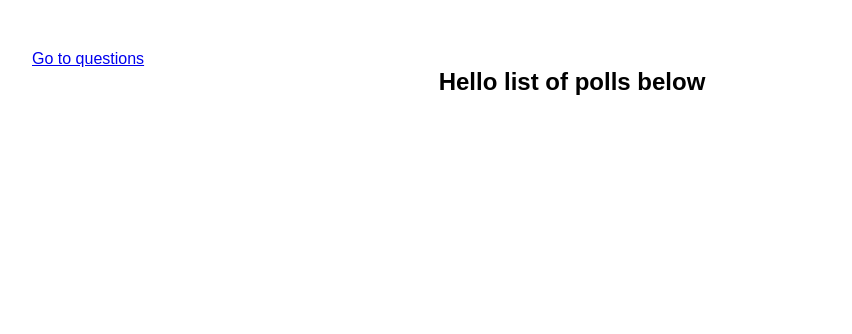
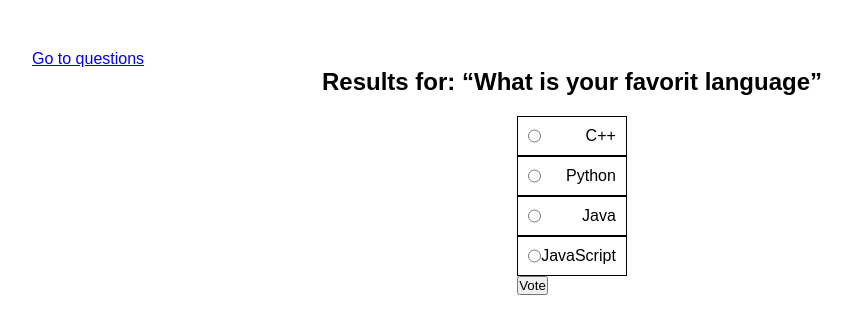
Before and after one commit to gmdmgithub/django_landing_page, a Django app: page /en/polls/results/1 in a window 1280 px wide. Shown: the top 334 px of the page, without its empty margins (68-920 px from the left). Run offline with Django 3.2, Linux system fonts and the light colour scheme; data comes from the database, SQL or seed files in the repository.

Commit message:
vote redirection

```diff
--- a/polls/templates/polls/index.html
+++ b/polls/templates/polls/index.html
@@ -13,8 +13,8 @@
         <div class="row">
             <p> {{ q.question_text }}</p>
             <div>
-                <a class="primary" href="{% url 'polls:p_details' q.id %}">Details</a>
-                <a class="secondary" href="{% url 'polls:p_results' q.id %}">Results</a>
+                <a class="primary" href="{% url 'polls:details' q.id %}">Details</a>
+                <a class="secondary" href="{% url 'polls:results' q.id %}">Results</a>
             </div>
         </div>
 
--- a/polls/templates/polls/results.html
+++ b/polls/templates/polls/results.html
@@ -3,6 +3,7 @@
 {% load i18n %}
 
 {% load static %}
+
 
 {% block content %}
 
@@ -11,7 +12,27 @@
 </div>
 
 <div class="polls">
-    <h2> Hello list of polls below </h2>
+    <h2>Results for: <q>{{question.question_text}}</q></h2>
+
+    {% if error_message %}
+        <p class="error"> {{ error_message}} </p>
+    {% endif %}
+
+    <form action="{% url 'polls:vote' question.id%}" method="POST">
+
+        {% csrf_token %}
+
+        {% for choice in question.choice_set.all %}
+
+            <div class="row">
+                <input type="radio" name="chioce" class="choice" id="choice{{forloop.counter}}" value="{{choice.id}}" />
+                <label for="choice{{forloop.counter}}"> {{choice.choice_text}}</label>
+            </div>
+
+        {% endfor %}
+
+        <input type="submit" value="Vote" class="submit-main">
+    </form>
 
 </div>
 
--- a/polls/urls.py
+++ b/polls/urls.py
@@ -8,7 +8,8 @@ urlpatterns = [
 
     path( '', views.home,  name='main'),
 
-    path( 'details/<str:pk>', views.details,  name='p_details'),
-    path( 'results/<str:pk>', views.results,  name='p_results'),
+    path( 'details/<str:pk>', views.details,  name='details'),
+    path( 'results/<str:pk>', views.results,  name='results'),
+    path( 'vote/<str:pk>', views.vote,  name='vote'),
 
 ]
--- a/polls/views.py
+++ b/polls/views.py
@@ -30,6 +30,14 @@ def details(request, pk):
 def results(request, pk):
 
     results = get_object_or_404(Question, pk=pk)
-    context = {'title':'details page', 'results':results}
+    context = {'title':'results page', 'question':results}
 
     return render(request, 'polls/results.html', context)
+
+def vote(request, pk):
+
+    vote = get_object_or_404(Question, pk=pk)
+
+    context = {'title':'vote page', 'vote':vote}
+
+    return render(request, 'polls/vote.html', context)
--- a/static/css/polls.css
+++ b/static/css/polls.css
@@ -17,7 +17,7 @@
 
 .polls{
     display: flex;
-    max-width: 800px;
+    width: 800px;
     flex-direction: column;
     align-items: center;
     margin: 0 auto;
@@ -27,7 +27,7 @@
 }
 
 .polls .row{
-    min-width: 600px;
+    width: 100%;
     min-height: 40px;
     padding: 10px;
     display: flex;
```
Also changed, not shown: polls/templates/polls/vote.html (added, +14 -0 lines).
